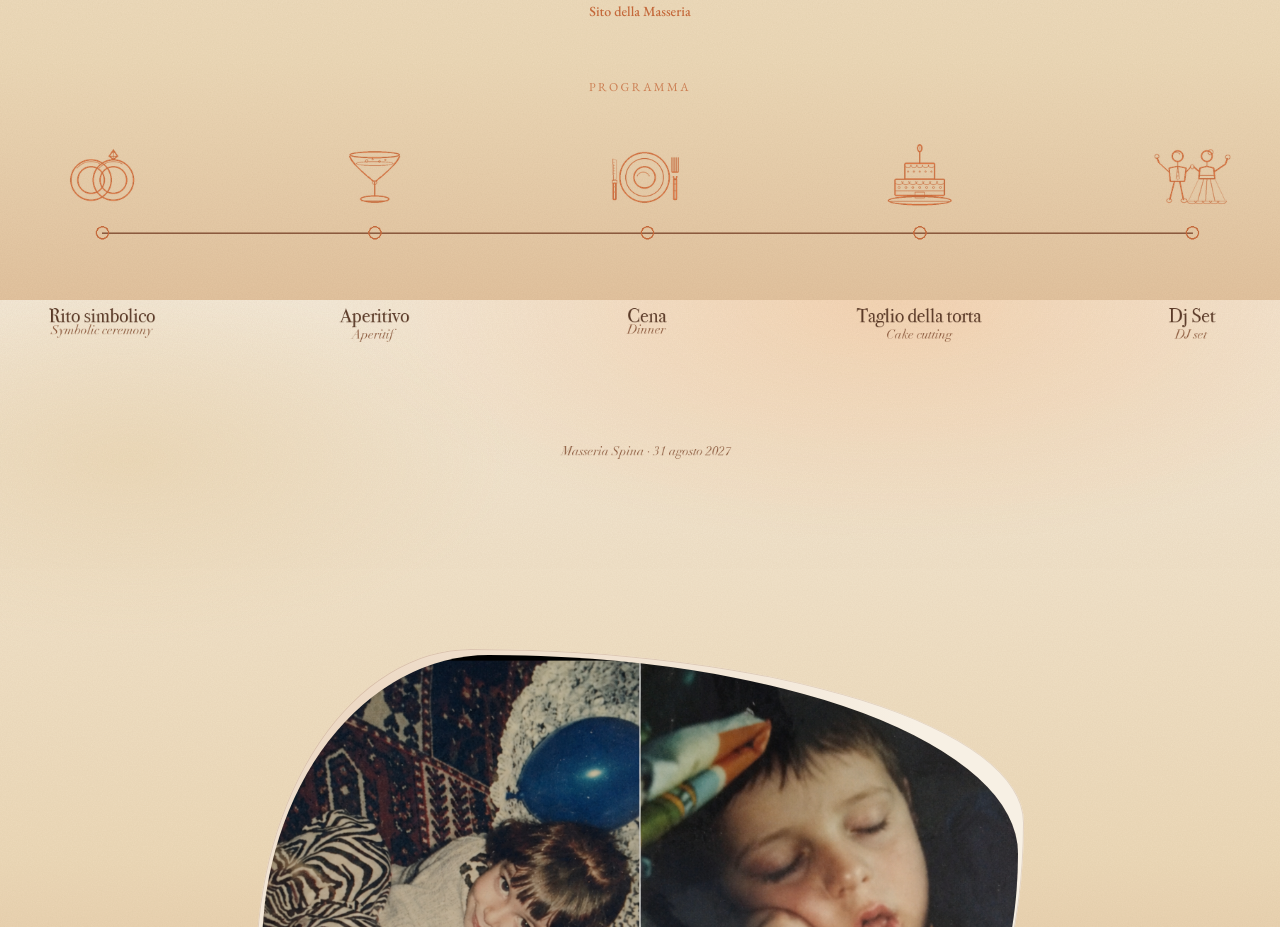
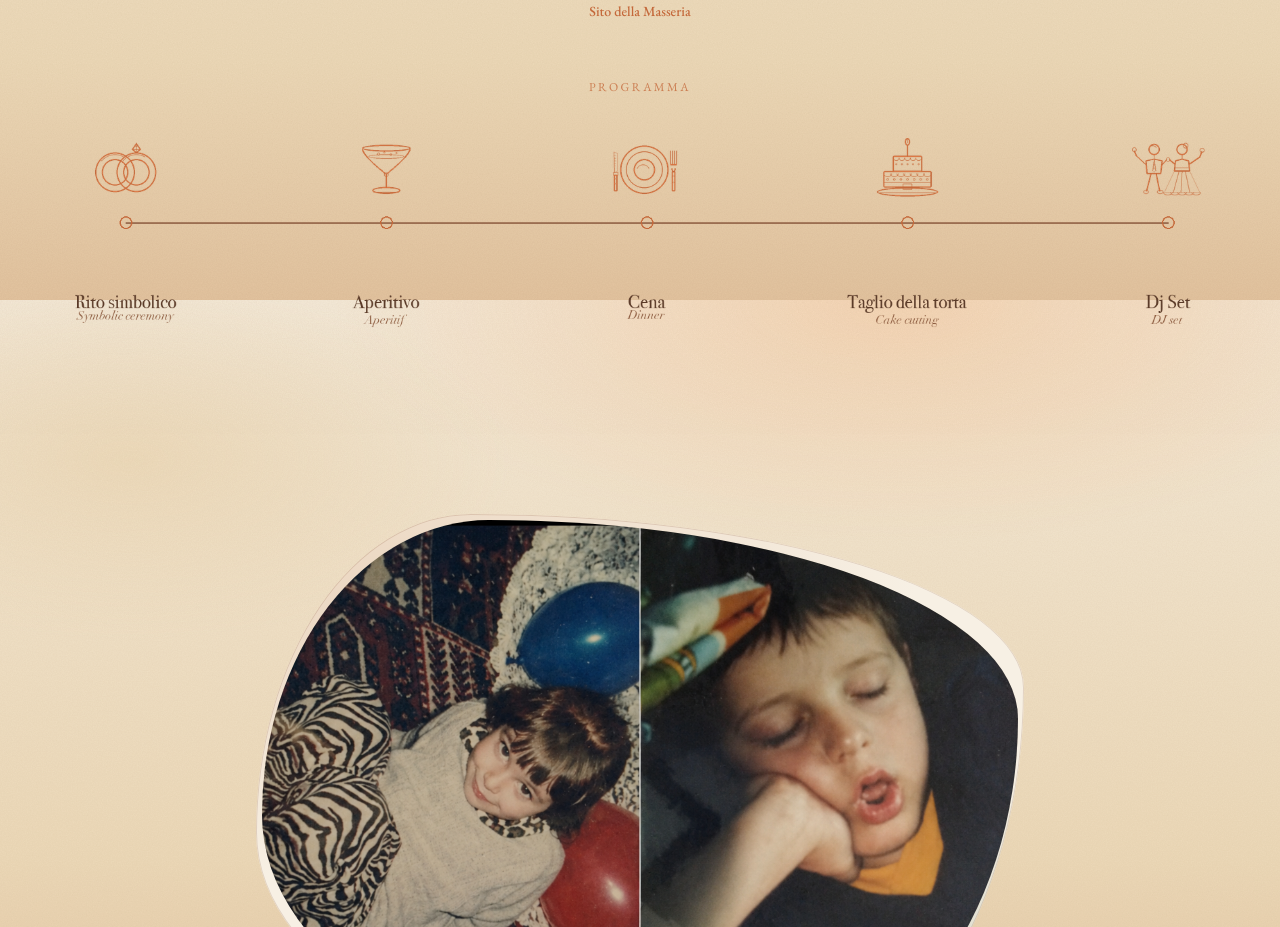
Before and after one commit to drizzoai-afk/wedding-site, a Next.js app: page / in a window 1280 px wide. Shown: the part 2100-3027 px from the top of the page. Built offline with nearby package versions, Linux system fonts and the light colour scheme.

Commit message:
fix: fit timeline without scroll; drop Masseria footer
Crop the "Masseria Spina · 31 agosto 2027" line from the timeline PNG
and display the graphic at full available width capped to the viewport
so guests never need to scroll horizontally.

```diff
--- a/components/place-day-section.tsx
+++ b/components/place-day-section.tsx
@@ -49,15 +49,15 @@ export function PlaceDaySection() {
             <p className="text-xs tracking-[0.2em] text-primary/80 uppercase">
               {t("dayFlowLabel")}
             </p>
-            {/* Wider than the copy column so thin line-art labels stay readable */}
-            <div className="relative left-1/2 mt-8 w-screen max-w-[100vw] -translate-x-1/2 overflow-x-auto px-4 md:px-8">
+            {/* Wider than copy column but always ≤ viewport — no horizontal scroll */}
+            <div className="relative left-1/2 mt-8 w-[min(100vw-2rem,72rem)] -translate-x-1/2">
               <Image
                 src={wedding.images.timeline.src}
                 alt={wedding.images.timeline.alt}
                 width={wedding.images.timeline.width}
                 height={wedding.images.timeline.height}
-                className="mx-auto h-auto w-[min(100%,80rem)] min-w-[48rem] sm:min-w-[56rem] md:min-w-0 md:max-w-7xl"
-                sizes="(max-width: 768px) 768px, (max-width: 1280px) 1024px, 1280px"
+                className="mx-auto h-auto w-full"
+                sizes="(max-width: 1152px) calc(100vw - 2rem), 72rem"
                 priority={false}
               />
             </div>
--- a/lib/wedding.ts
+++ b/lib/wedding.ts
@@ -38,8 +38,8 @@ export const wedding = {
     timeline: {
       src: "/program-timeline.png",
       alt: "Rito simbolico · Aperitivo · Cena · Taglio della torta · Dj Set",
-      width: 1718,
-      height: 489,
+      width: 1702,
+      height: 312,
     },
     /** Couple photo in China section — landscape, horizon horizontal */
     china: {
```
Also changed, not shown: public/program-timeline.png.
